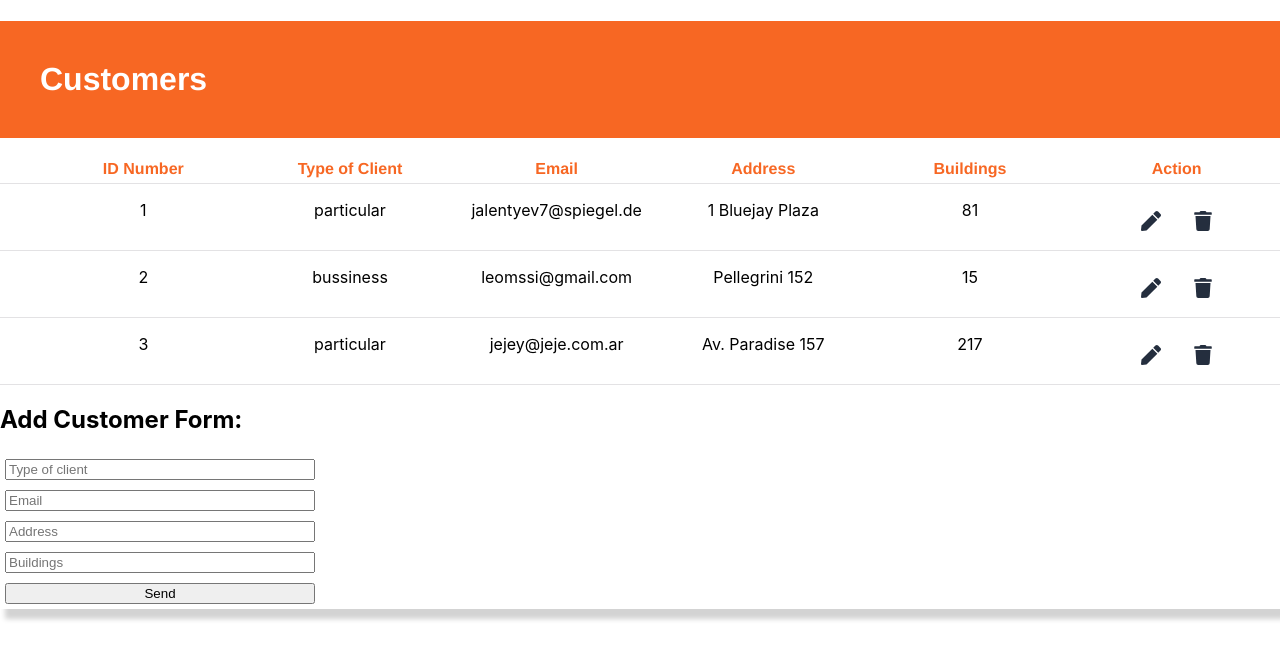
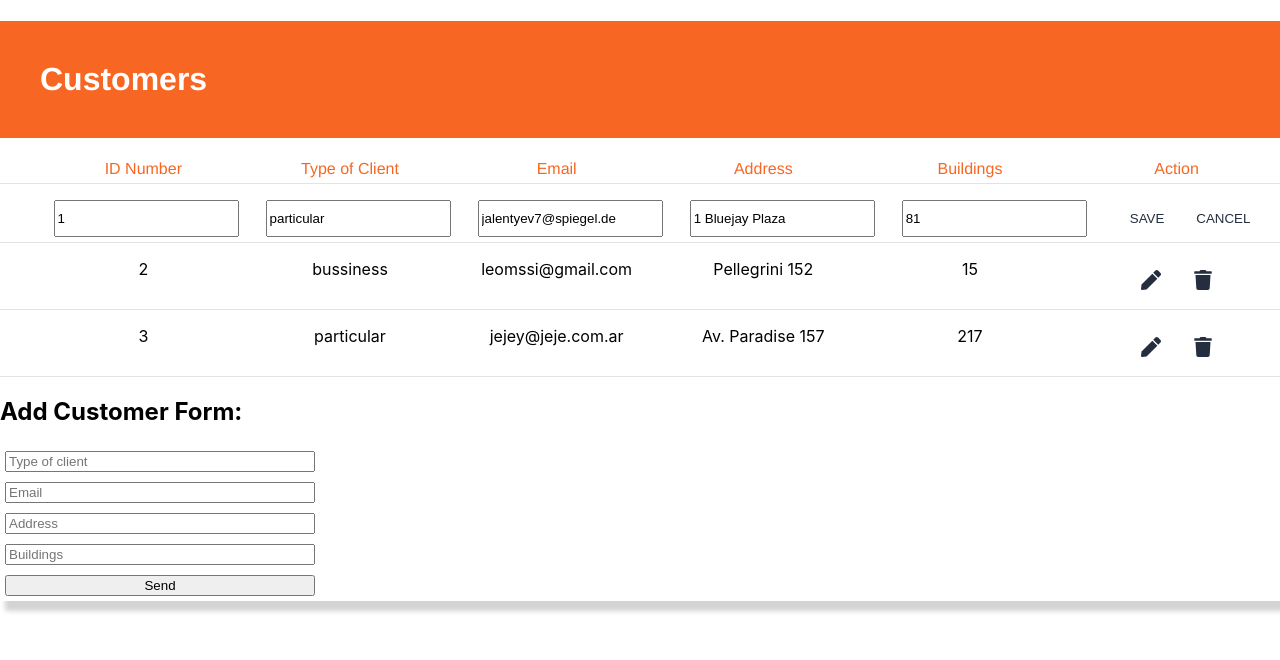
Before and after one commit to ignacioaristo/CaldAR, a React (Create React App) app: page / in a window 1280 px wide. Both pictures are taken after a click on the button 1150 px from the left and 222 px from the top of the page. Shown: the top 660 px of the page. Built offline with nearby package versions, Linux system fonts and the light colour scheme.

Commit message:
minial changes

```diff
--- a/src/App.js
+++ b/src/App.js
@@ -25,11 +25,23 @@ class App extends Component {
     this.setState({customers: [...this.state.customers, newCustomer]})
   }
 
+  // Update Customer
+  updateCustomer = (customerUpdate) => {
+    this.setState({
+      customers: [...this.state.customers.map(customer => {
+        if (customer.id === customerUpdate.id) {
+          customer = customerUpdate;
+        }
+        return customer;
+      })]
+    });
+  }
+
   render() {
     return (
     <div style={boxStyle}>
       <Header/>
-      <Customers customers={this.state.customers} deleteCustomer={this.deleteCustomer}/>
+      <Customers customers={this.state.customers} deleteCustomer={this.deleteCustomer} updateCustomer={this.updateCustomer}/>
       <AddCustomer addCustomer={this.addCustomer}/>
     </div>
   )};
--- a/src/components/Customers.js
+++ b/src/components/Customers.js
@@ -6,7 +6,7 @@ import PropTypes from 'prop-types';
 class Customers extends Component {
   render() {
     return this.props.customers.map((customer) => (
-        <CustomersItem key={customer.id} customer={customer} deleteCustomer={this.props.deleteCustomer}/>
+        <CustomersItem key={customer.id} customer={customer} deleteCustomer={this.props.deleteCustomer} updateCustomer={this.props.updateCustomer}/>
     ))}
 };
 
--- a/src/components/CustomersItem.js
+++ b/src/components/CustomersItem.js
@@ -4,7 +4,64 @@ import {FaPen, FaTrash} from "react-icons/fa";
 import '../styles/CustomersItems.css'
 
 export class CustomersItem extends Component {
+
+    state = {...this.props.customer, isEditing: false};
+
+    toggleEdit = () => {
+        this.setState( { isEditing: !this.state.isEditing } );
+    }
+
+    onChange = (e) => {
+        this.setState({[e.target.name]: e.target.value})
+    }
+
+    saveChanges = () => {
+        this.toggleEdit();
+        this.props.updateCustomer(this.state);
+    }
     render() {
+
+    if (this.state.isEditing) {
+        return (
+            <ul className="ulStyle">
+                <input
+                    type='number'
+                    name='id'
+                    value={this.state.id}
+                    onChange={this.onChange}
+                />
+                <input
+                    type='text'
+                    name='type'
+                    value={this.state.type}
+                    onChange={this.onChange}
+                />
+                <input
+                    type='email'
+                    name='email'
+                    value={this.state.email}
+                    onChange={this.onChange}
+                />
+                <input
+                    type='text'
+                    name='address'
+                    value={this.state.address}
+                    onChange={this.onChange}
+                />
+                <input
+                    type='text'
+                    name='buildings'
+                    value={this.state.buildings}
+                    onChange={this.onChange}
+                />
+                <div>
+                    <button onClick={this.saveChanges} className="actionButtons">SAVE</button>
+                    <button onClick={this.toggleEdit} className="actionButtons">CANCEL</button>
+                </div>
+            </ul>
+        )
+    }
+
         return (
         <ul className="ulStyle">
             <li className="liStyle">{this.props.customer.id}</li>
@@ -13,7 +70,7 @@ export class CustomersItem extends Component {
             <li className="liStyle">{this.props.customer.address}</li>
             <li className="liStyle">{this.props.customer.buildings}</li>
             <div className="liStyle">
-                <button className="actionButtons"><FaPen size={20}/></button>
+                <button onClick={this.toggleEdit} className="actionButtons"><FaPen size={20}/></button>
                 <button onClick={this.props.deleteCustomer.bind(this, this.props.customer.id)} className="actionButtons"><FaTrash size={20}/></button>
             </div>
         </ul>
--- a/src/components/layout/Header.js
+++ b/src/components/layout/Header.js
@@ -6,12 +6,12 @@ function Header() {
         <header>
             <h1 className="TitleTitleStyle">Customers</h1>
             <ul className="headerTitleStyle">
-                <li className="liStyle">ID Number</li>
-                <li className="liStyle">Type of Client</li>
-                <li className="liStyle">Email</li>
-                <li className="liStyle">Address</li>
-                <li className="liStyle">Buildings</li>
-                <li className="liStyle">Action</li>
+                <li className="liTitleStyle">ID Number</li>
+                <li className="liTitleStyle">Type of Client</li>
+                <li className="liTitleStyle">Email</li>
+                <li className="liTitleStyle">Address</li>
+                <li className="liTitleStyle">Buildings</li>
+                <li className="liTitleStyle">Action</li>
             </ul>
         </header>
     )
--- a/src/styles/Header.css
+++ b/src/styles/Header.css
@@ -5,10 +5,8 @@
     padding-bottom: 5px;
     list-style:none;
     border-bottom: 1px solid #e3e2e4;
-    font-weight: bold;
     color: #f76723;
-    font-family: 'Franklin Gothic Medium', 'Arial Narrow', Arial, sans-serif
-
+    font-family: 'Franklin Gothic Medium', 'Arial Narrow', Arial, sans-serif;
 }
 
 .TitleTitleStyle {
@@ -16,10 +14,9 @@
     background: #f76723;
     padding: 40px 0 40px 40px;
     font-family: 'Franklin Gothic Medium', 'Arial Narrow', Arial, sans-serif
-
 }
 
-.liStyle {
+.liTitleStyle {
     width: 16%;
-    text-align: center
+    text-align: center;
 }
```
Also changed, not shown: 1 other file (tests, documents, lock files or other folders).
